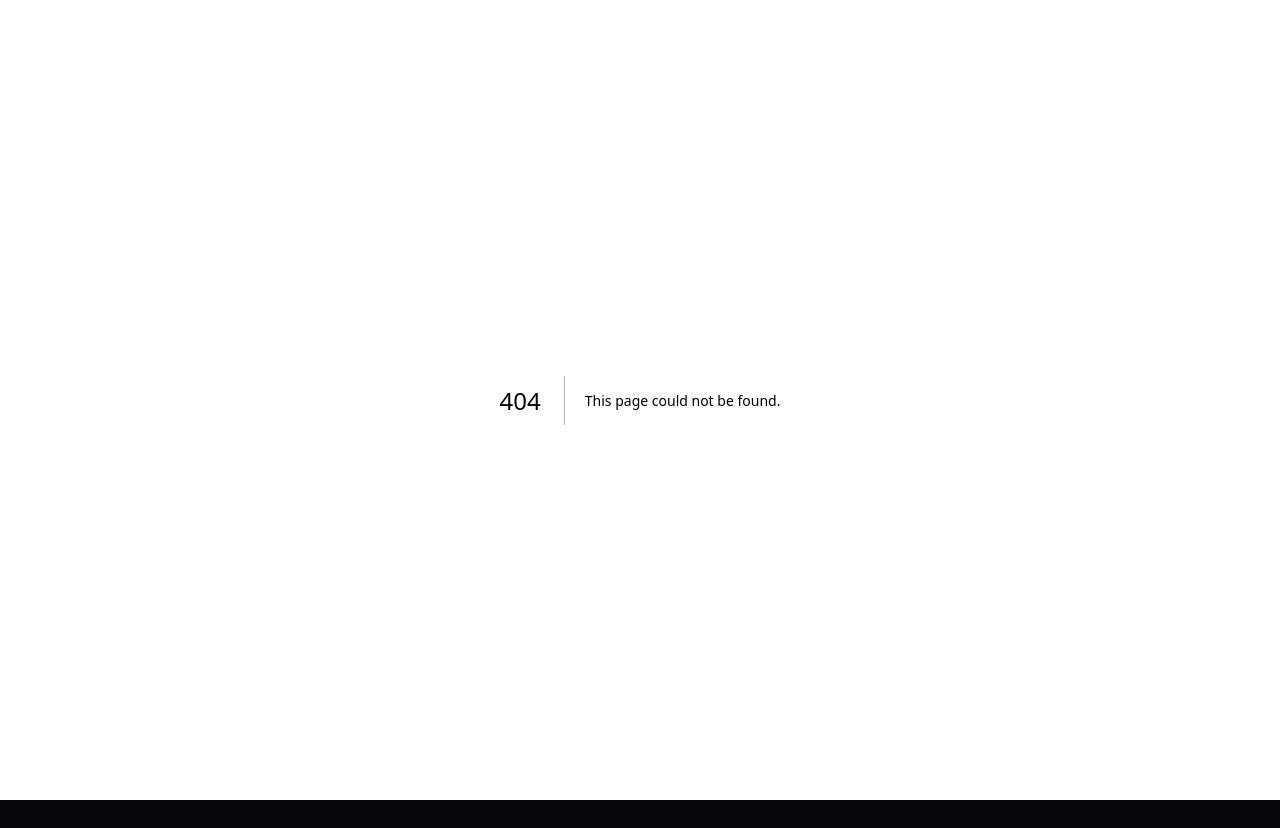
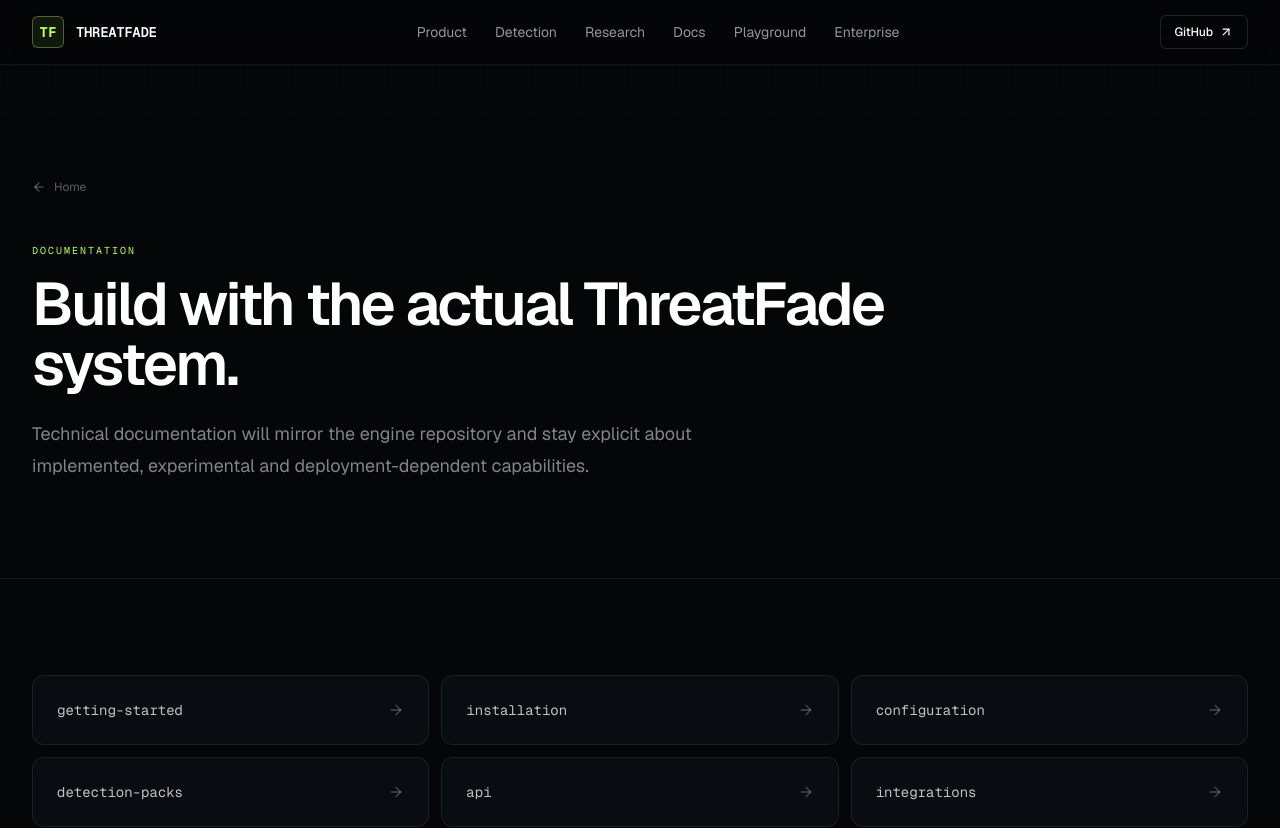
Before and after one commit to LloydCoder/tinlance-threatfade-web, a Next.js app: page /docs in a window 1280 px wide. Before the commit this address had no page. Shown: the top 828 px of the page. Before the commit the page ends 800 px from the top, so only its background shows below. Built offline with nearby package versions, Linux system fonts and the light colour scheme.

Commit message:
feat(docs): establish documentation entry route

```diff
--- /dev/null
+++ b/app/docs/page.tsx
@@ -0,0 +1,9 @@
+import Link from "next/link";
+import { ArrowRight } from "lucide-react";
+import { PageShell } from "@/components/layout/page-shell";
+
+const docs = ["getting-started", "installation", "configuration", "detection-packs", "api", "integrations", "deployment", "security", "reference"];
+
+export default function DocsPage() {
+  return <PageShell eyebrow="Documentation" title="Build with the actual ThreatFade system." description="Technical documentation will mirror the engine repository and stay explicit about implemented, experimental and deployment-dependent capabilities."><div className="grid gap-3 sm:grid-cols-2 lg:grid-cols-3">{docs.map((slug) => <Link key={slug} href={`/docs/${slug}`} className="group rounded-xl border border-white/8 bg-[#090c10] p-6 transition hover:border-[#b8ff5a]/25"><div className="flex items-center justify-between"><span className="font-mono text-sm text-white/75">{slug}</span><ArrowRight className="size-4 text-white/25 transition group-hover:translate-x-1 group-hover:text-[#b8ff5a]" /></div></Link>)}</div></PageShell>;
+}
```
